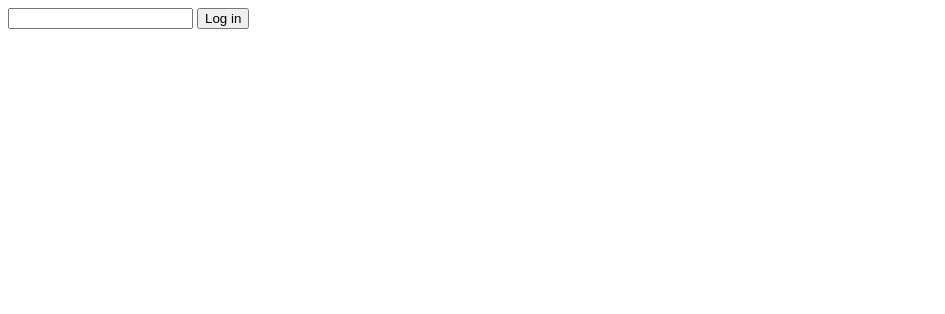
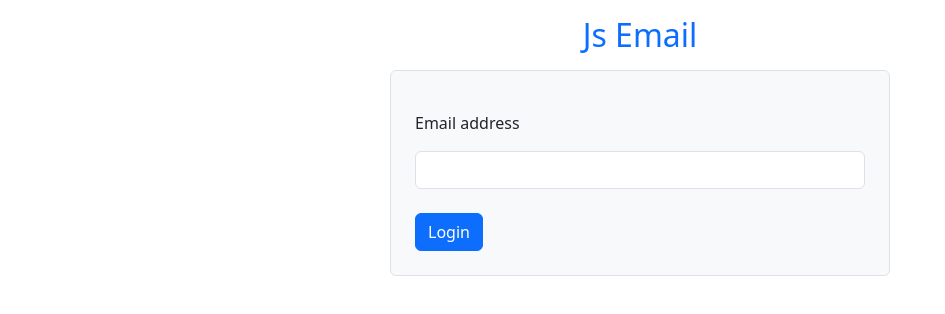
Before and after one commit to RiccardoImperato/js-mail-dadi, a plain HTML site: page esercizio1/index.html in a window 1280 px wide. Shown: the whole page, without its empty margins (0-945 px from the left). Drawn offline with nearby package versions, Linux system fonts and the light colour scheme.

Commit message:
feat: stile esercizio 1

```diff
--- a/esercizio1/index.html
+++ b/esercizio1/index.html
@@ -4,13 +4,28 @@
 <head>
     <meta charset="UTF-8">
     <meta name="viewport" content="width=device-width, initial-scale=1.0">
-    <title>Js Mail</title>
+    <title>Js Email</title>
+    <!-- Bootstrap -->
+    <link href="https://cdn.jsdelivr.net/npm/bootstrap@5.3.2/dist/css/bootstrap.min.css" rel="stylesheet"
+        integrity="sha384-T3c6CoIi6uLrA9TneNEoa7RxnatzjcDSCmG1MXxSR1GAsXEV/Dwwykc2MPK8M2HN" crossorigin="anonymous">
+    <!-- Style -->
+    <link rel="stylesheet" href="style.css">
 </head>
 
 <body>
-    <input type="email" id="user">
-    <input type="button" value="Log in" id="log-in">
-    <div class="risultato"></div>
+    <h2 class="text-center text-primary my-3">Js Email</h2>
+    <div class="form-container p-4 bg-light border rounded">
+        <div class="mb-4">
+            <label for="user" class="form-label my-3 ">Email address</label>
+            <input type="email" class="form-control" id="user">
+        </div>
+        <button type="button" class="btn btn-primary" id="log-in">Login</button>
+        <span class="risultato ms-3"></span>
+    </div>
+    <!-- Bootstrap script -->
+    <script src="https://cdn.jsdelivr.net/npm/bootstrap@5.3.2/dist/js/bootstrap.bundle.min.js"
+        integrity="sha384-C6RzsynM9kWDrMNeT87bh95OGNyZPhcTNXj1NW7RuBCsyN/o0jlpcV8Qyq46cDfL"
+        crossorigin="anonymous"></script>
     <!-- My script -->
     <script src="main.js"></script>
 </body>
--- /dev/null
+++ b/esercizio1/style.css
@@ -0,0 +1,8 @@
+/* Common */
+
+.form-container {
+    margin: 0 auto;
+    max-width: 31.25rem
+}
+
+/* Common */
```
